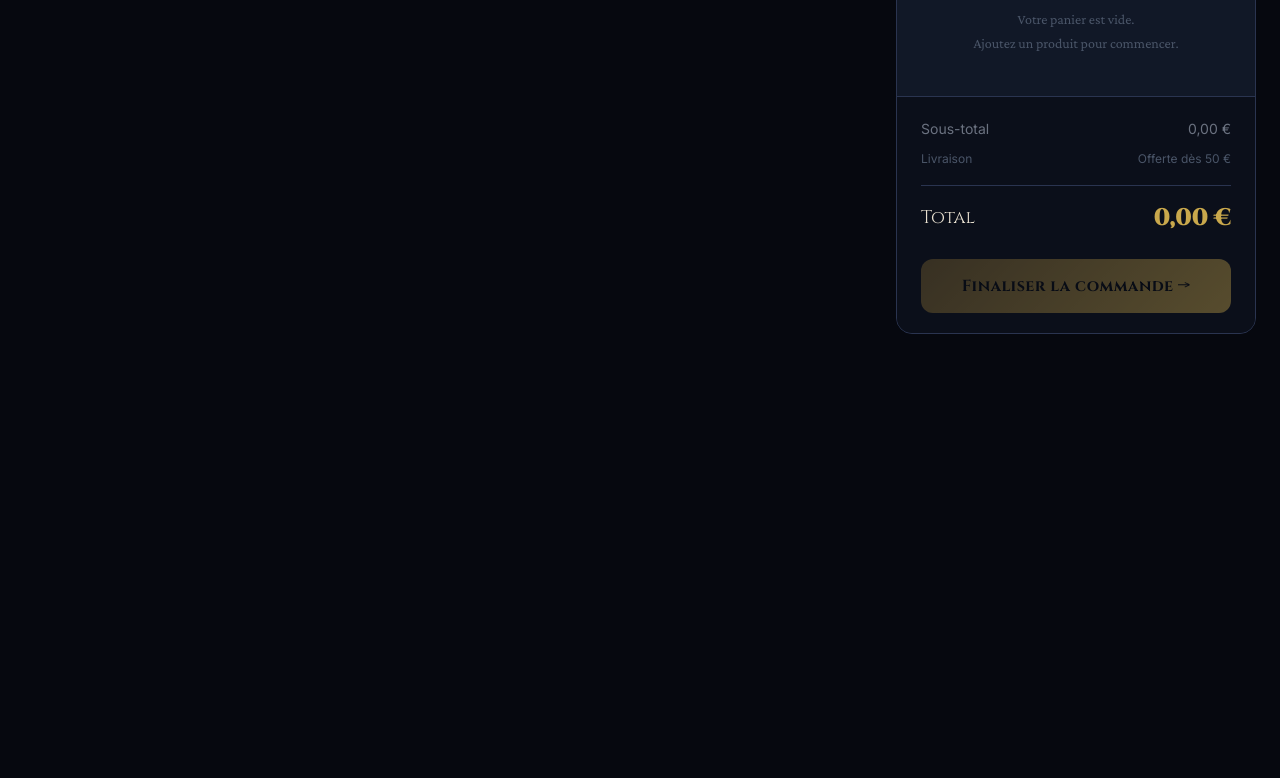
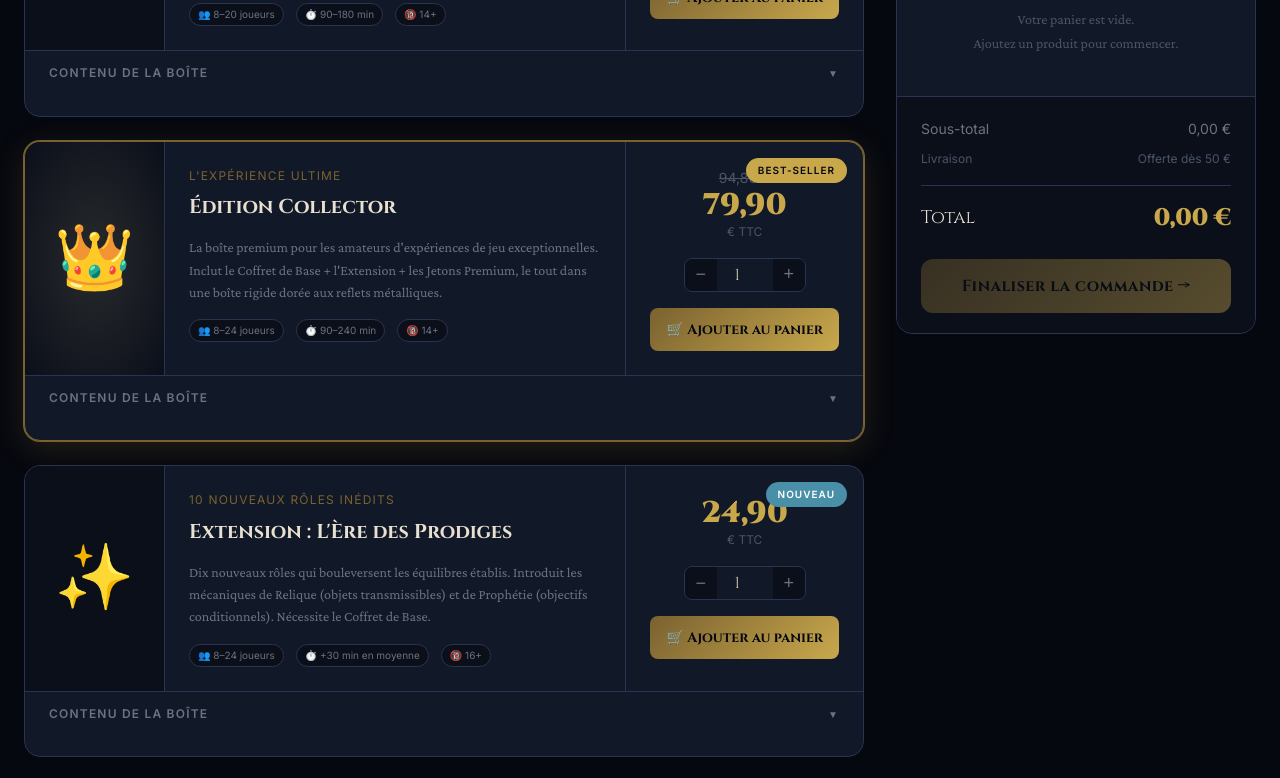
Before and after one commit to MaximilienMoreau/Les-Ombres-d-Erebor, a plain HTML site: page shop.html in a window 1280 px wide. Shown: the part 640-1418 px from the top of the page. Drawn offline with nearby package versions, Linux system fonts and the light colour scheme.

Commit message:
fixed reveal class

```diff
--- a/assets/css/shop.css
+++ b/assets/css/shop.css
@@ -471,6 +471,10 @@
   transform: none;
   box-shadow: none;
 }
+.reveal.visible {
+  opacity: 1;
+  transform: translateY(0);
+}
 
 /* ---- Checkout modal ---- */
 .checkout-overlay {
--- a/assets/js/pages/shop.js
+++ b/assets/js/pages/shop.js
@@ -65,6 +65,9 @@ function buildProducts() {
     `;
 
     grid.appendChild(card);
+    setTimeout(() => {
+      card.classList.add('visible');
+    }, 50);
   });
 }
 
```
